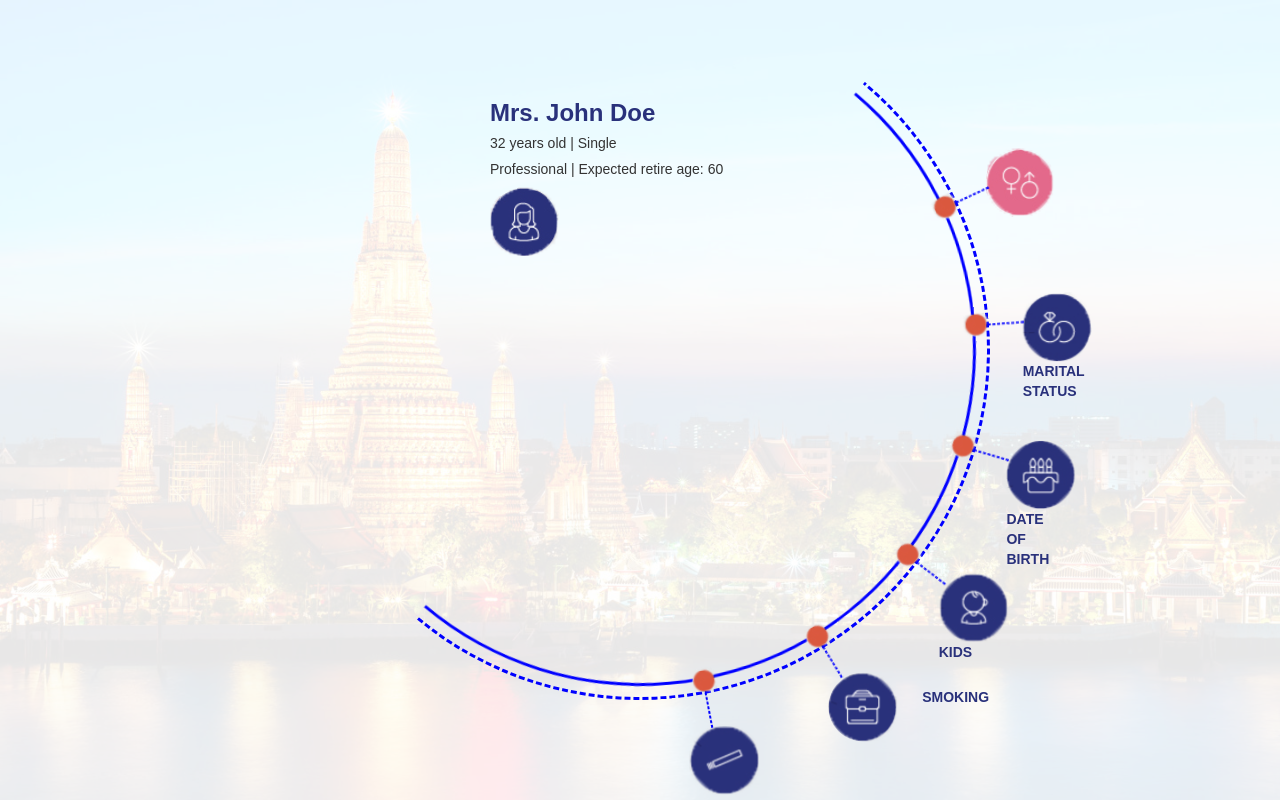
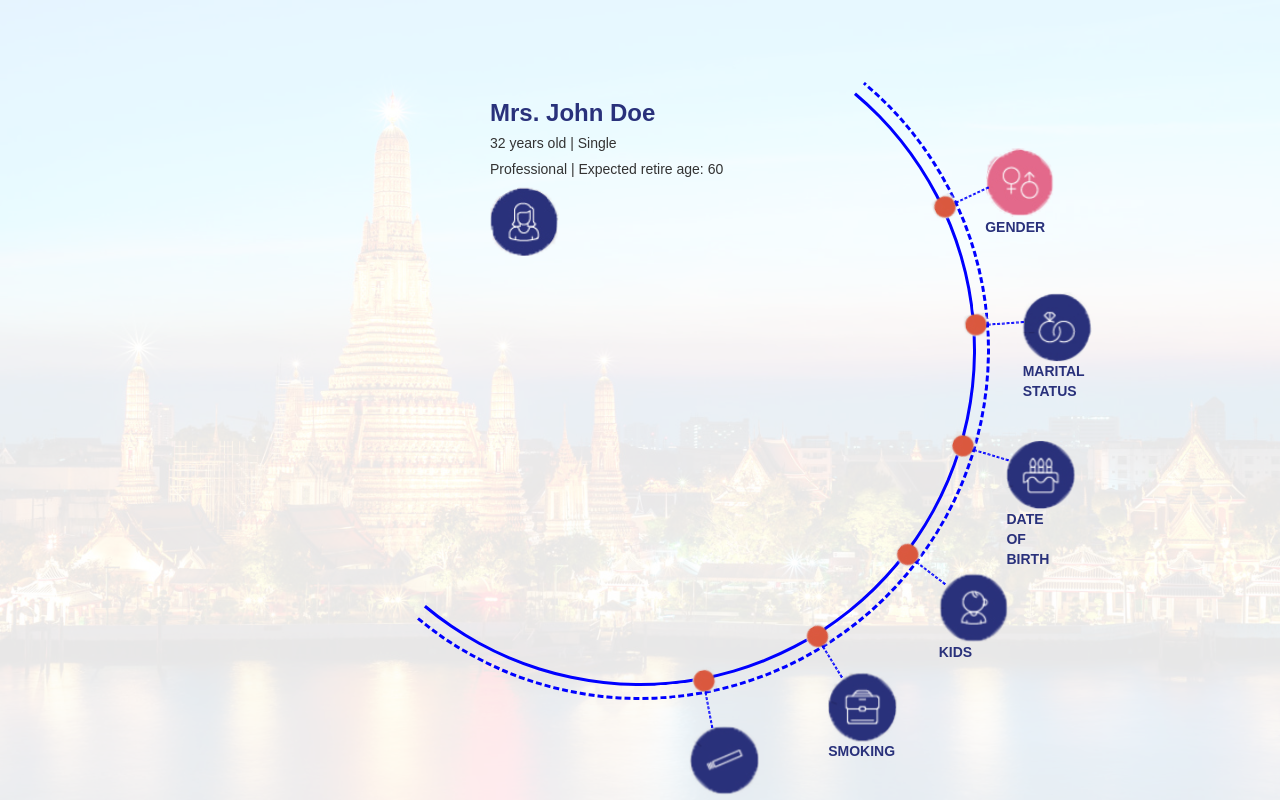
Before and after one commit to noce30/Demo-Reactjs, a React (Create React App) app in the folder my-app/: page / in a window 1280 px wide. Built offline with nearby package versions, Linux system fonts and the light colour scheme.

Commit message:
update layout

```diff
--- a/my-app/public/assets/css/style.css
+++ b/my-app/public/assets/css/style.css
@@ -199,6 +199,7 @@ input:focus + .slider {
 
 .item .right-swith {
   margin-top: 15px;
+  margin-right: 16px;
 }
 
 .item .left {
@@ -213,7 +214,7 @@ input:focus + .slider {
   text-transform: uppercase;
 }
 
-.item .img-gender-container {
+.img-gender-container {
   position: relative;
   z-index: 20;
 }
@@ -326,4 +327,8 @@ input:focus + .slider {
 .onoffswitch-checkbox:checked + .onoffswitch-label .onoffswitch-switch {
   right: 0px;
 }
+
+.smoking-height {
+  height: 70px;
+}
 /*# sourceMappingURL=style.css.map */
--- a/my-app/src/components/Gender.js
+++ b/my-app/src/components/Gender.js
@@ -16,8 +16,7 @@ class Gender extends Component {
             opacity: 0,
             top: 0,
             display: 'inline-block',
-            position: 'absolute',
-            zIndex: -20
+            position: 'absolute'
         }
 
         const transitionStyles = {
@@ -28,6 +27,7 @@ class Gender extends Component {
         return (
             <div>
                 <img className="img-gender-container" src={icon_select_gender} alt="male" onClick={e => this.props.dispatch({ type: CLICK_GENDER_ICON, value: !this.props.showFull })} />
+                <span className="field-info">Gender</span>
                 <Transition in={this.props.showFull} timeout={300}>
                     {state => (
                         <div
--- a/my-app/src/components/GenderShow.js
+++ b/my-app/src/components/GenderShow.js
@@ -3,13 +3,12 @@ import PropTypes from 'prop-types';
 import icon_female from '../assets/img/icons-demo/icon_female.png';
 import icon_male from '../assets/img/icons-demo/icon_male.png';
 import { connect } from 'react-redux';
-import {SELECT_GENDER} from '../constants/actionConstants'
+import { SELECT_GENDER } from '../constants/actionConstants'
 
 class GenderShow extends Component {
     render() {
-        if (this.props.showFull) {
-            return (
-
+        return (
+            (this.props.showFull &&
                 <div>
                     <div className="right">
                         <img src={icon_female} alt="male" />
@@ -17,7 +16,7 @@ class GenderShow extends Component {
 
                     <div className="right-swith">
                         <label className="switch">
-                            <input type="checkbox" checked = {this.props.isMale} onChange={e => this.props.dispatch({ type: SELECT_GENDER, value: e.target.checked })} />
+                            <input type="checkbox" checked={this.props.isMale} onChange={e => this.props.dispatch({ type: SELECT_GENDER, value: e.target.checked })} />
                             <span className="slider round"></span>
                         </label>
                     </div>
@@ -26,16 +25,8 @@ class GenderShow extends Component {
                         <img src={icon_male} alt="male" />
                     </div>
                 </div>
-            );
-        }
-        else {
-            return (
-                <div className="left text-title">
-                    GENDER
-                </div>
             )
-        }
-
+        );
     }
 }
 
--- a/my-app/src/components/Smoking.js
+++ b/my-app/src/components/Smoking.js
@@ -2,16 +2,43 @@ import React, { Component } from 'react';
 import { connect } from 'react-redux'
 import icon_smoking from '../assets/img/icons-demo/icon_smoking.png';
 import SmokingShow from './SmokingShow';
-import {CLICK_SMOKING_ICON} from '../constants/actionConstants'
+import { CLICK_SMOKING_ICON } from '../constants/actionConstants'
+import { Transition } from 'react-transition-group';
 
 class Smoking extends Component {
     render() {
+        const duration = 300;
+
+        const defaultStyle = {
+            transition: `opacity ${duration}ms ease-in-out`,
+            opacity: 0,
+            top: 0,
+            display: 'inline-block',
+            position: 'absolute',
+            zIndex: -20
+        }
+
+        const transitionStyles = {
+            entering: { opacity: 0 },
+            entered: { opacity: 1 },
+        };
         return (
-            <div className="item" style={this.props.showSmoking ? { backgroundColor: "hotpink" } : null}>
-                <div className="left">
-                    <img src={icon_smoking} alt="male" onClick={e=>this.props.dispatch({type: CLICK_SMOKING_ICON, value: !this.props.showSmoking})} />
-                </div>
-                <SmokingShow/>
+            <div>
+                <img src={icon_smoking} alt="male" onClick={e => this.props.dispatch({ type: CLICK_SMOKING_ICON, value: !this.props.showSmoking })} />
+                <span className="field-info">Smoking</span>
+                <Transition in={this.props.showSmoking} timeout={300}>
+                    {state => (
+                        <div
+                            style={{
+                                ...defaultStyle,
+                                ...transitionStyles[state]
+                            }}>
+                            <div className="item smoking-height" style={this.props.showSmoking ? { backgroundColor: "hotpink" } : null}>
+                                <SmokingShow />
+                            </div>
+                        </div>
+                    )}
+                </Transition>
             </div>
         );
     }
--- a/my-app/src/components/SmokingShow.js
+++ b/my-app/src/components/SmokingShow.js
@@ -4,25 +4,17 @@ import { SLECT_SMOKING } from '../constants/actionConstants'
 
 class SmokingShow extends Component {
     render() {
-        if (this.props.showSmoking) {
-            return (
-                <div className="onoffswitch right-swith">
+        return (
+            (this.props.showSmoking &&
+                <div className="onoffswitch right-swith" >
                     <input type="checkbox" name="onoffswitch" className="onoffswitch-checkbox"
                         id="myonoffswitch" checked={this.props.isSmoking} onChange={e => this.props.dispatch({ type: SLECT_SMOKING, value: e.target.checked })} />
                     <label className="onoffswitch-label" htmlFor="myonoffswitch">
                         <span className="onoffswitch-inner"></span>
                         <span className="onoffswitch-switch"></span>
                     </label>
-                </div>
-            );
-        }
-        else {
-            return (
-                <div className="left text-title">
-                    smoking
-                </div>
-            );
-        }
+                </div >
+            ));
     }
 }
 
```
Also changed, not shown: my-app/public/assets/css/assets/_gender.scss (+5 -4 lines), my-app/public/assets/css/assets/_switch.scss (+44 -16 lines), 1 other file (tests, documents, lock files or other folders).
